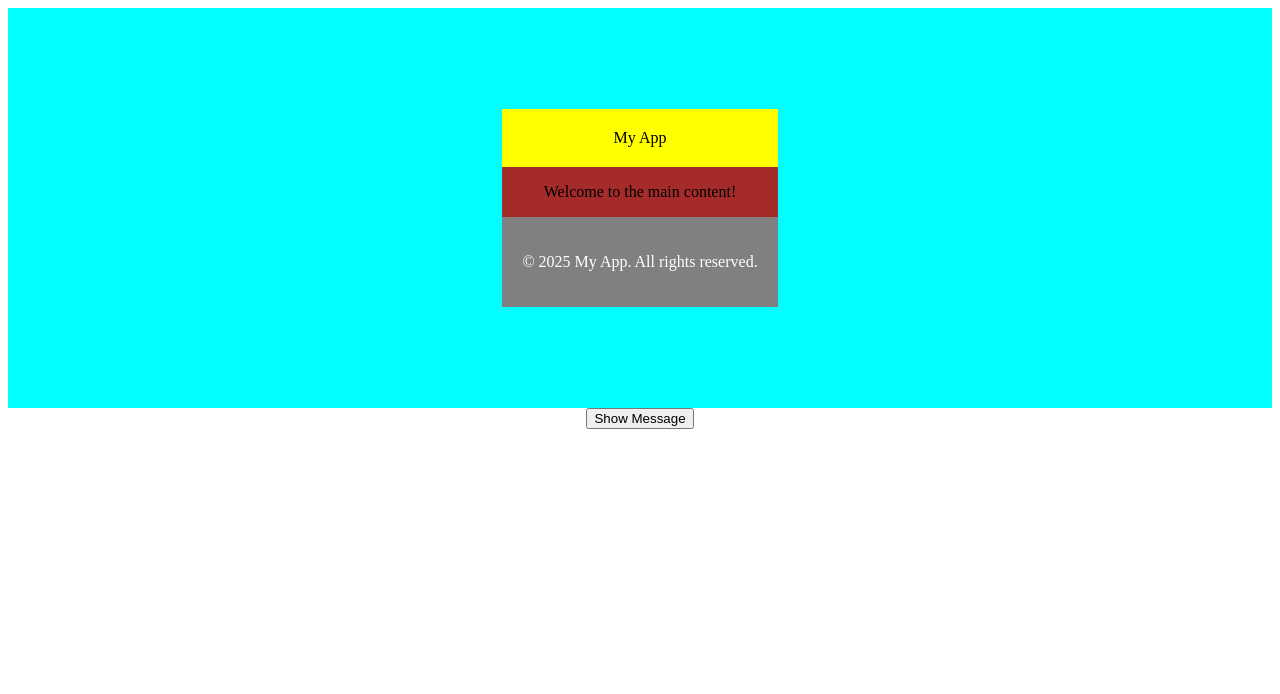
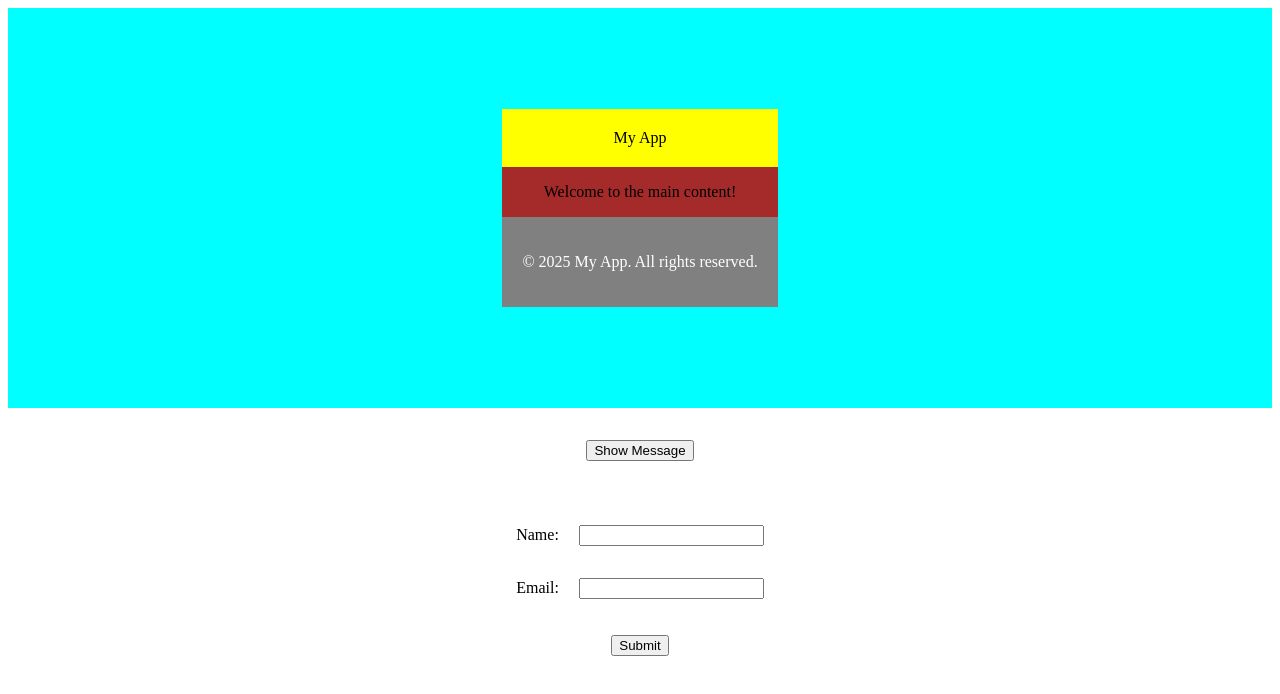
Before and after one commit to Josheirma/loginpage, a React (Vite) app: page / in a window 1280 px wide. Shown: the top 694 px of the page. Built offline with nearby package versions, Linux system fonts and the light colour scheme.

Commit message:
Form interface done.

```diff
--- a/src/App.jsx
+++ b/src/App.jsx
@@ -2,6 +2,7 @@ import Header from './header/header';
 import Footer from './footer/footer';
 import styles from './App.module.css';
 import { useState } from 'react';
+import MultiInputForm from './input/form';
 
 
 
@@ -34,13 +35,19 @@ function App() {
 
 <div className={styles.buttonContainer}>
 
+      <div className = {styles.clickbuttoncontainer}>
       <button onClick={handleClick}>
         {showMessage ? 'Hide' : 'Show'} Message
       </button>
+      </div>
+
       <div className = {styles.message}>
       <div>
       {showMessage && <p>This is the message!</p>}
     </div>
+
+    <MultiInputForm/>
+
     </div>
     </div>
 
--- a/src/App.module.css
+++ b/src/App.module.css
@@ -1,37 +1,32 @@
-
-.App{
+.App {
   background-color: brown;
 
- text-align: center;
-
-
+  text-align: center;
 }
 
-
-.container{
-
-   display: flex;
+.container {
+  display: flex;
   justify-content: center;
-  flex-direction:row;
+  flex-direction: row;
   align-items: center;
   height: 50vh;
   background-color: aqua;
-
-
-
 }
 
-.buttonContainer{
+.buttonContainer {
   display: flex;
   justify-content: center;
   flex-direction: column;
   align-items: center;
+  margin-top: 2rem;
+  margin-bottom: 4rem;
 }
 
-.message{
+.clickbuttoncontainer {
+  margin-bottom: 2rem;
+}
 
+.message {
 }
-.title{
-
-
+.title {
 }
--- /dev/null
+++ b/src/input/form.jsx
@@ -0,0 +1,75 @@
+import { useState } from 'react';
+import styles from './form.module.css';
+
+
+
+function MultiInputForm() {
+  const [formData, setFormData] = useState({
+    name: '',
+    email: '',
+    message: ''
+  });
+
+
+  const handleChange = (e) => {
+    const { name, value } = e.target;
+
+    setFormData(prevData => ({
+      ...prevData,
+      [name]: value
+    }));
+  };
+
+  const handleSubmit = (e) => {
+    e.preventDefault();
+    console.log('Submitted:', formData);
+    // Send formData to a server, save to Firestore, etc.
+  };
+
+
+
+
+    return (
+
+        <div className = {styles.inputformatting} >
+        <form onSubmit={handleSubmit}>
+      <label>
+        Name:&nbsp;&nbsp;&nbsp;&nbsp;&nbsp;
+        <input
+          type="text"
+          name="name"
+          value={formData.name}
+          onChange={handleChange}
+        />
+      </label>
+
+      <br />
+
+        <div className = {styles.inputformatting} >
+      <label>
+        Email:&nbsp;&nbsp;&nbsp;&nbsp;&nbsp;
+        <input
+          type="email"
+          name="email"
+          value={formData.email}
+          onChange={handleChange}
+        />
+      </label>
+      </div>
+      <br />
+
+
+
+      <br />
+      <div className = {styles.buttonContainer}>
+      <button type="submit">Submit</button>
+      </div>
+    </form>
+
+        </div>
+
+
+     );
+}
+
+export default MultiInputForm;
--- /dev/null
+++ b/src/input/form.module.css
@@ -0,0 +1,8 @@
+.inputformatting{
+
+    margin-top:2rem;
+}
+
+.buttonContainer{
+    text-align: center;
+}
```
